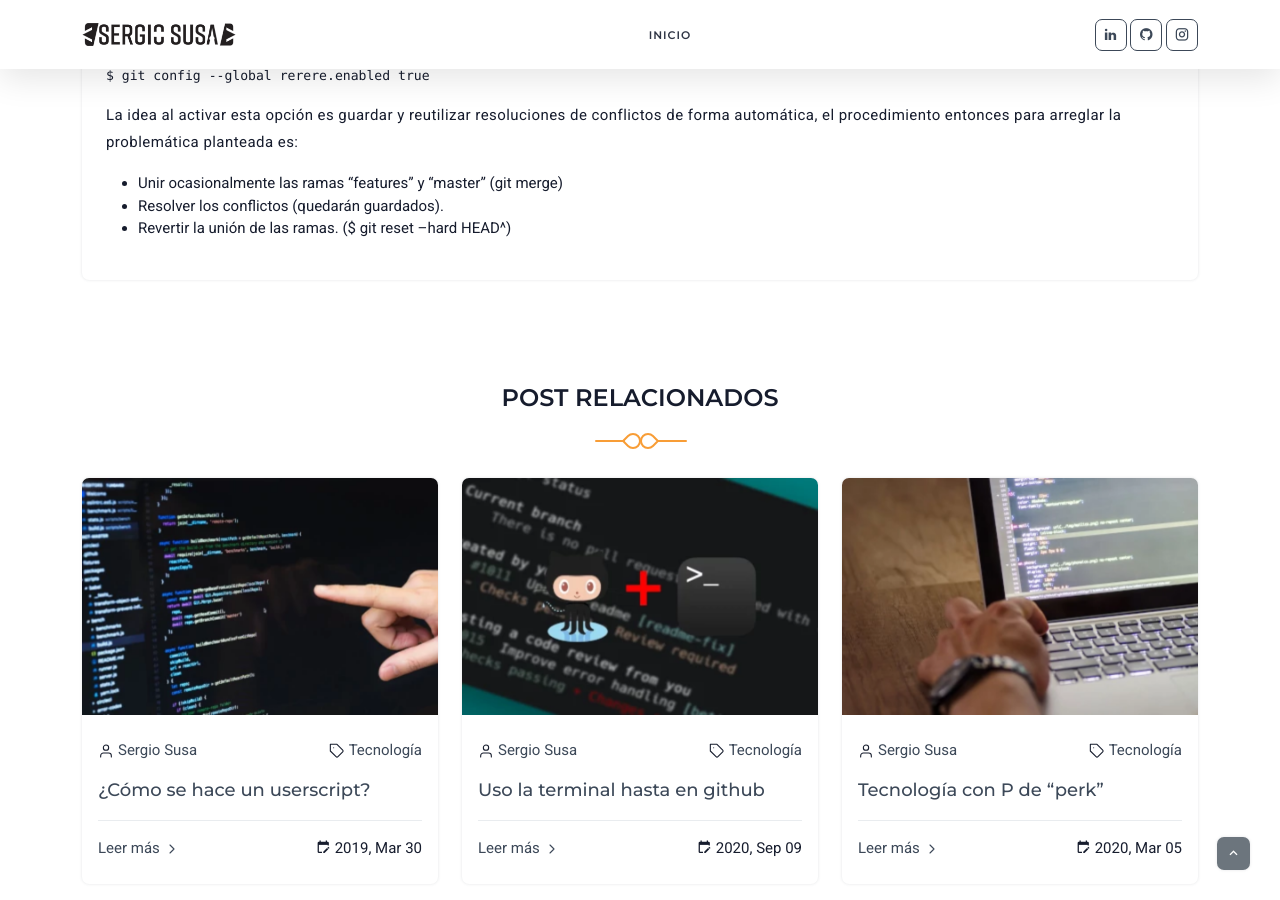
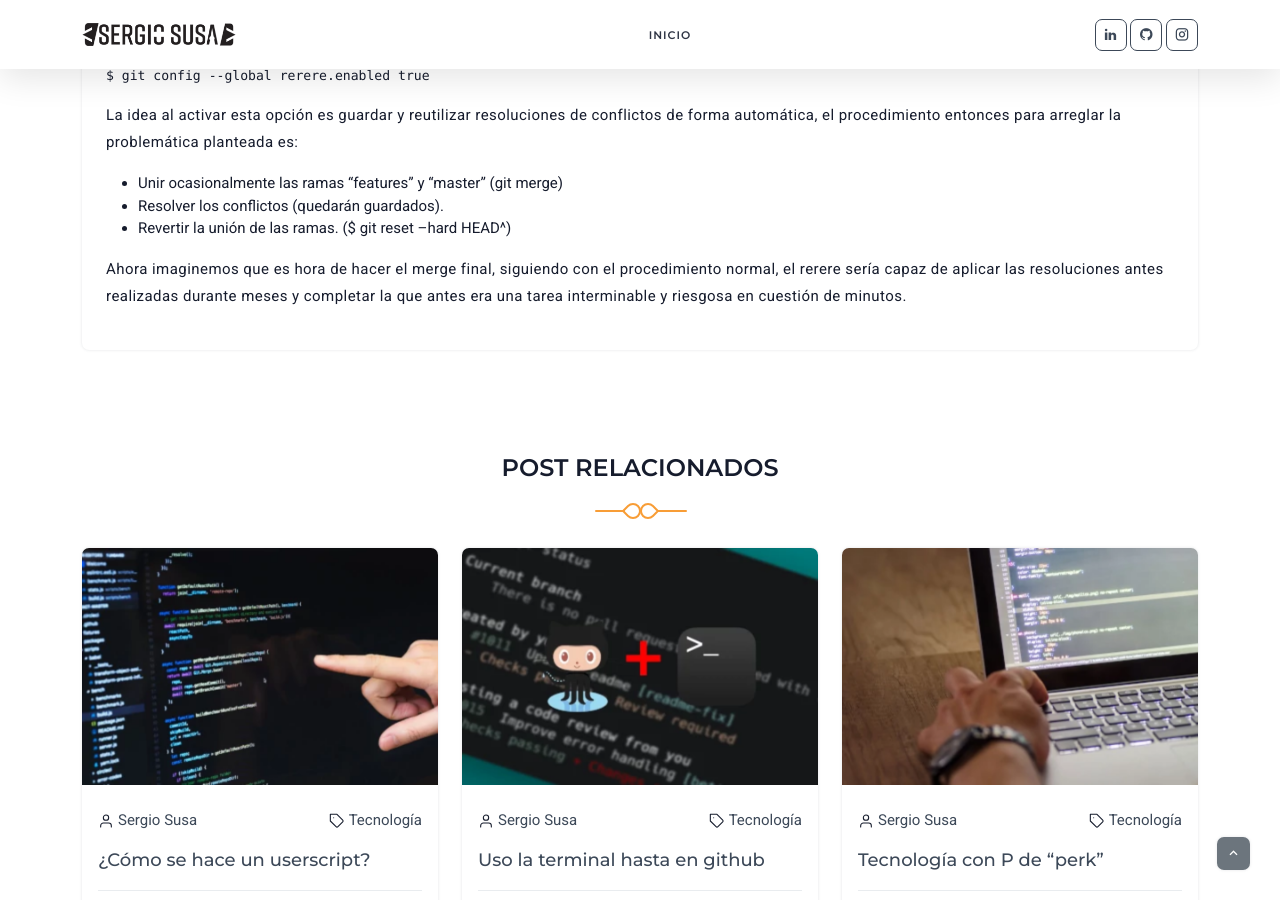
Before and after one commit to sergiosusa/sergiosusa.github.io, a Jekyll site: the page built from _posts/2022-01-18-como-gestionar-una-rama-rerere-larga-en-git.markdown, in a window 1280 px wide and 900 px high, scrolled down 1827 px. Built offline with Jekyll 4.4.1, drawn with Linux system fonts in a browser that asks for light colours.

Commit message:
Update 2022-01-18-como-gestionar-una-rama-rerere-larga-en-git.markdown

```diff
--- a/_posts/2022-01-18-como-gestionar-una-rama-rerere-larga-en-git.markdown
+++ b/_posts/2022-01-18-como-gestionar-una-rama-rerere-larga-en-git.markdown
@@ -36,3 +36,5 @@ La idea al activar esta opción es guardar y reutilizar resoluciones de conflict
 - Unir ocasionalmente las ramas “features” y “master” (git merge)
 - Resolver los conflictos (quedarán guardados).
 - Revertir la unión de las ramas. ($ git reset --hard HEAD^)
+
+Ahora imaginemos que es hora de hacer el merge final, siguiendo con el procedimiento normal, el rerere sería capaz de aplicar las resoluciones antes realizadas durante meses y completar la que antes era una tarea interminable y riesgosa en cuestión de minutos.
```
